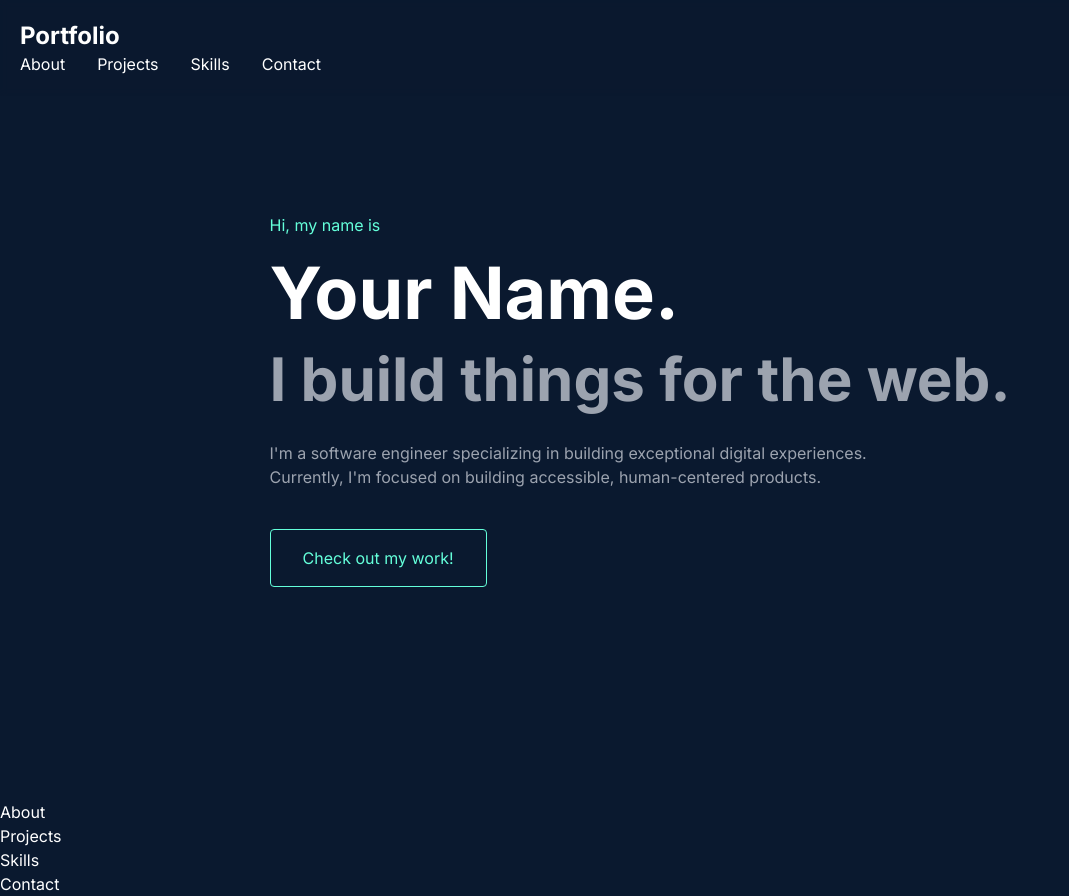
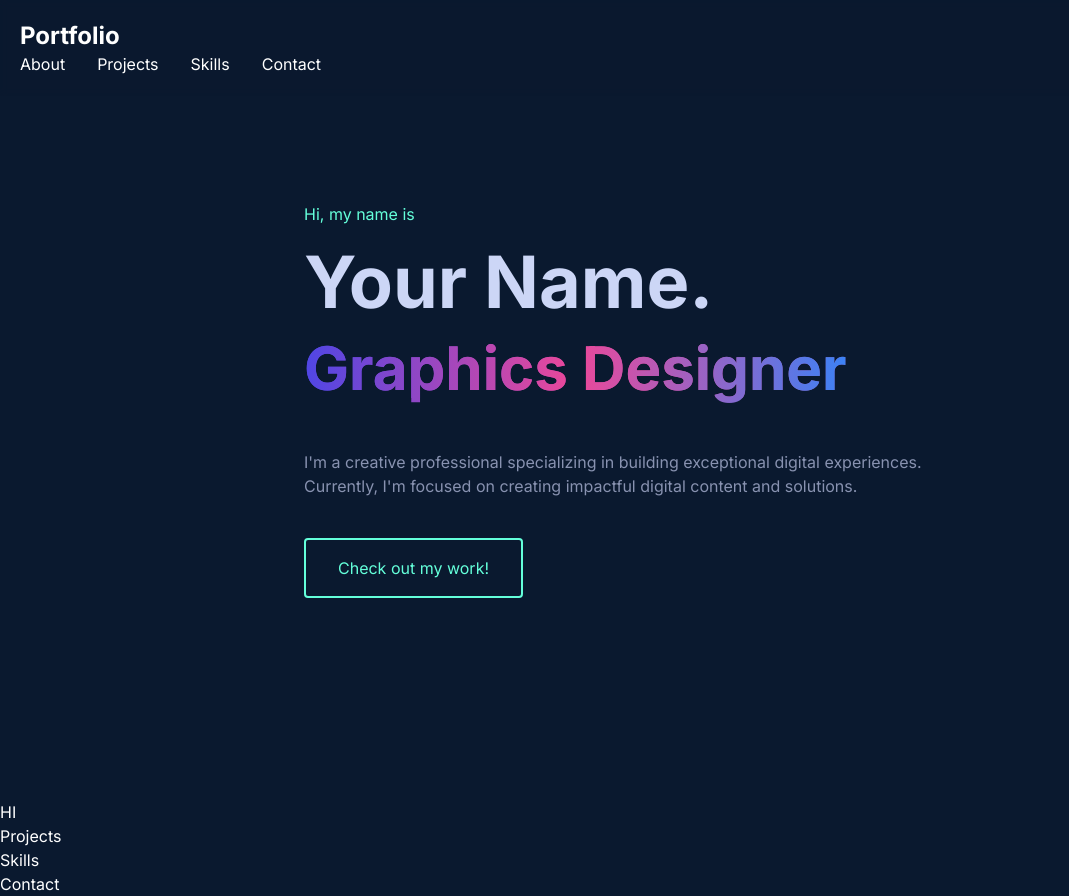
Before and after one commit to da-nn-yy/daniel-merga-portfolio-nextjs, a Next.js app: page / in a window 1280 px wide. Shown: the whole page, without its empty margins (0-1069 px from the left). Built offline with nearby package versions, Linux system fonts and the light colour scheme.

Commit message:
upadated the abot page and hero section

```diff
--- a/package.json
+++ b/package.json
@@ -17,7 +17,8 @@
     "react": "^19.0.0",
     "react-dom": "^19.0.0",
     "react-hot-toast": "^2.5.1",
-    "react-icons": "^5.4.0"
+    "react-icons": "^5.4.0",
+    "typewriter-effect": "^2.21.0"
   },
   "devDependencies": {
     "@eslint/eslintrc": "^3",
--- a/src/app/globals.css
+++ b/src/app/globals.css
@@ -37,3 +37,23 @@ html {
 ::-webkit-scrollbar-thumb:hover {
   background: #4db3a4;
 }
+
+.typewriter-container {
+  background: linear-gradient(to right, #4F46E5, #EC4899, #3B82F6);
+  -webkit-background-clip: text;
+  -webkit-text-fill-color: transparent;
+  background-clip: text;
+}
+
+.Typewriter__wrapper {
+  font-weight: bold;
+  background: linear-gradient(to right, #4F46E5, #EC4899, #3B82F6);
+  -webkit-background-clip: text;
+  -webkit-text-fill-color: transparent;
+  background-clip: text;
+}
+
+.Typewriter__cursor {
+  color: #64ffda !important;
+  font-weight: 100;
+}
--- a/src/components/About.tsx
+++ b/src/components/About.tsx
@@ -1,9 +1,9 @@
-'use claint'
+'use client';
 
 const About = () => {
-    return (
-        <div>About</div>
-    )
-  };
+  return (
+    <div>HI</div>
+  );
+};
 
 export default About;
--- a/src/components/Hero.tsx
+++ b/src/components/Hero.tsx
@@ -1,15 +1,16 @@
 'use client';
 import { motion } from 'framer-motion';
+import Typewriter from 'typewriter-effect';
 
 const Hero = () => {
   return (
-    <div className="h-screen flex items-center justify-center px-5">
+    <div className="min-h-screen flex items-center justify-center px-5 bg-primary">
       <div className="max-w-4xl">
         <motion.p
           initial={{ opacity: 0, y: 20 }}
           animate={{ opacity: 1, y: 0 }}
           transition={{ delay: 0.2 }}
-          className="text-[#64ffda] mb-5"
+          className="text-secondary mb-5"
         >
           Hi, my name is
         </motion.p>
@@ -17,32 +18,49 @@ const Hero = () => {
           initial={{ opacity: 0, y: 20 }}
           animate={{ opacity: 1, y: 0 }}
           transition={{ delay: 0.3 }}
-          className="text-5xl md:text-7xl font-bold mb-5"
+          className="text-5xl md:text-7xl font-bold mb-5 text-textPrimary"
         >
           Your Name.
         </motion.h1>
-        <motion.h2
+        <motion.div
           initial={{ opacity: 0, y: 20 }}
           animate={{ opacity: 1, y: 0 }}
           transition={{ delay: 0.4 }}
-          className="text-4xl md:text-6xl font-bold text-gray-400 mb-8"
+          className="text-4xl md:text-6xl font-bold mb-8 h-[80px]"
         >
-          I build things for the web.
-        </motion.h2>
+          <div className="typewriter-container">
+            <Typewriter
+              options={{
+                strings: [
+                  'Web Developer',
+                  'Graphics Designer',
+                  'UI/UX Designer',
+                  'Video Editor',
+                ],
+                autoStart: true,
+                loop: true,
+                deleteSpeed: 50,
+                delay: 50,
+              }}
+            />
+          </div>
+        </motion.div>
         <motion.p
           initial={{ opacity: 0, y: 20 }}
           animate={{ opacity: 1, y: 0 }}
           transition={{ delay: 0.5 }}
-          className="text-gray-400 max-w-2xl mb-10"
+          className="text-textSecondary max-w-2xl mb-10"
         >
-          I'm a software engineer specializing in building exceptional digital experiences.
-          Currently, I'm focused on building accessible, human-centered products.
+          I'm a creative professional specializing in building exceptional digital experiences.
+          Currently, I'm focused on creating impactful digital content and solutions.
         </motion.p>
         <motion.button
           initial={{ opacity: 0, y: 20 }}
           animate={{ opacity: 1, y: 0 }}
           transition={{ delay: 0.6 }}
-          className="border border-[#64ffda] text-[#64ffda] px-8 py-4 rounded hover:bg-[#64ffda]/10 transition-colors"
+          whileHover={{ scale: 1.05 }}
+          whileTap={{ scale: 0.95 }}
+          className="border-2 border-secondary text-secondary px-8 py-4 rounded hover:bg-secondary/10 transition-colors"
         >
           Check out my work!
         </motion.button>
```
Also changed, not shown: 1 other file (tests, documents, lock files or other folders).
